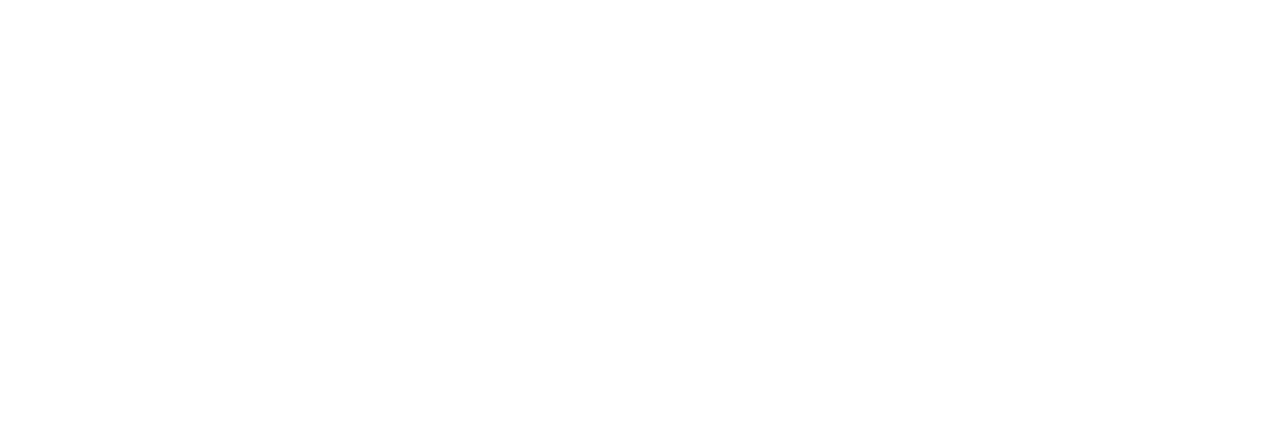
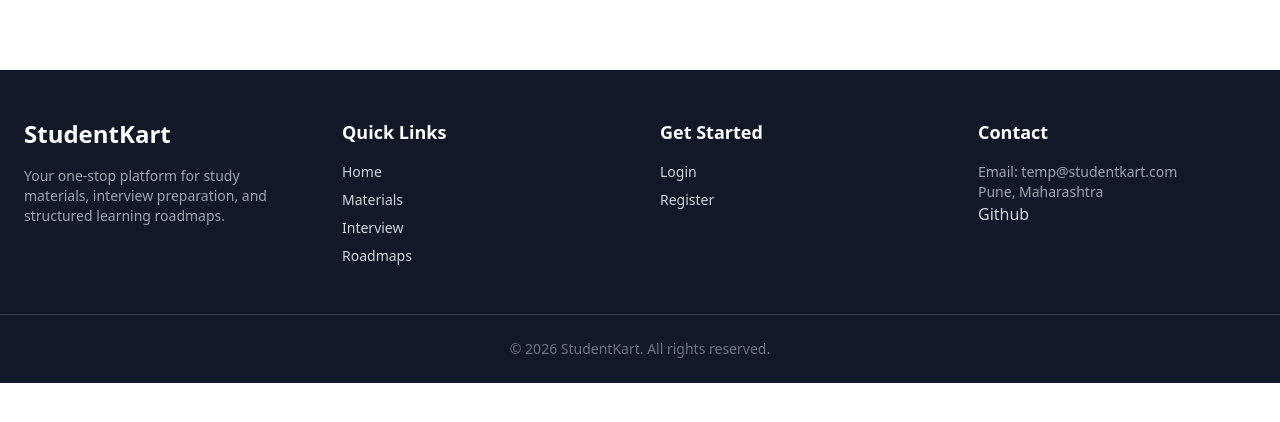
Before and after one commit to adityalawande17/studentKart, a React (Create React App) app in the folder studentkart-frontend/: page /profile in a window 1280 px wide. Shown: the part 198-620 px from the top of the page. Built offline with nearby package versions, Linux system fonts and the light colour scheme; no server answers.

Commit message:
Added footer

```diff
--- a/studentkart-frontend/src/App.js
+++ b/studentkart-frontend/src/App.js
@@ -11,6 +11,7 @@
 import About from "./pages/About.jsx";
 import Register from "./pages/Register.jsx";
 import Profile from "./pages/Profile.jsx";
+import Footer from "./components/Footer.jsx";
 
 function App() {
   return (
@@ -38,6 +39,7 @@
         <Route path="/about" element={<About />} />
         <Route path="/profile" element={<Profile />} />
       </Routes>
+      <Footer />
     </BrowserRouter>
   );
 }
--- a/studentkart-frontend/src/components/Footer.jsx
+++ b/studentkart-frontend/src/components/Footer.jsx
@@ -0,0 +1,81 @@
+import { Link } from "react-router-dom";
+
+const Footer = () => {
+  return (
+    <footer className="bg-gray-900 text-gray-300 mt-20">
+      <div className="max-w-7xl mx-auto px-6 py-12 grid gap-10 md:grid-cols-4">
+        {/* Brand */}
+        <div>
+          <h2 className="text-2xl font-bold text-white mb-4">StudentKart</h2>
+          <p className="text-sm text-gray-400">
+            Your one-stop platform for study materials, interview preparation,
+            and structured learning roadmaps.
+          </p>
+        </div>
+
+        {/* Quick Links */}
+        <div>
+          <h3 className="text-lg font-semibold text-white mb-4">Quick Links</h3>
+          <ul className="space-y-2 text-sm">
+            <li>
+              <Link to="/" className="hover:text-white">
+                Home
+              </Link>
+            </li>
+            <li>
+              <Link to="/materials" className="hover:text-white">
+                Materials
+              </Link>
+            </li>
+            <li>
+              <Link to="/interview" className="hover:text-white">
+                Interview
+              </Link>
+            </li>
+            <li>
+              <Link to="/roadmaps" className="hover:text-white">
+                Roadmaps
+              </Link>
+            </li>
+          </ul>
+        </div>
+
+        {/* Resources */}
+        <div>
+          <h3 className="text-lg font-semibold text-white mb-4">Get Started</h3>
+          <ul className="space-y-2 text-sm">
+            <li>
+              <Link to="/login" className="hover:text-white">
+                Login
+              </Link>
+            </li>
+            <li>
+              <Link to="/register" className="hover:text-white">
+                Register
+              </Link>
+            </li>
+          </ul>
+        </div>
+
+        {/* Contact */}
+        <div>
+          <h3 className="text-lg font-semibold text-white mb-4">Contact</h3>
+          <p className="text-sm text-gray-400">Email: temp@studentkart.com</p>
+          <p className="text-sm text-gray-400">Pune, Maharashtra</p>
+          <li className="list-none">
+            <Link to="/about" className="hover:text-white">
+              Github
+            </Link>
+          </li>
+        </div>
+      </div>
+
+      {/* Bottom */}
+      <div className="border-t border-gray-700 text-center py-6 text-sm text-gray-500">
+        © {new Date().getFullYear()} StudentKart. All rights reserved.
+      </div>
+    </footer>
+  );
+};
+
+export default Footer;
```
